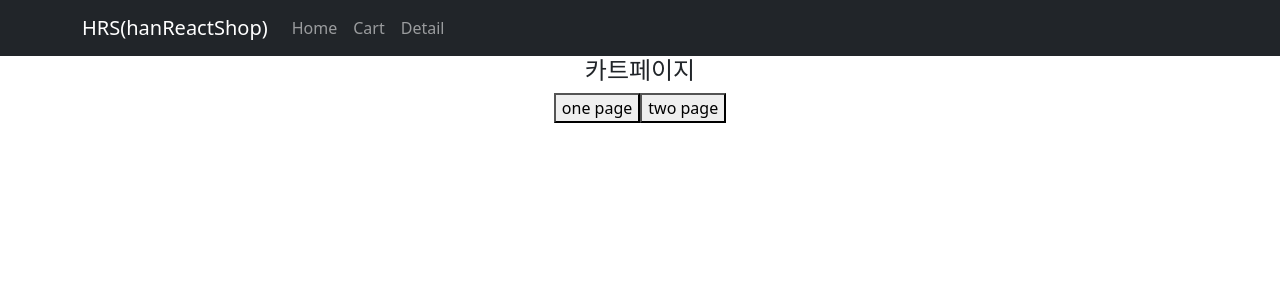
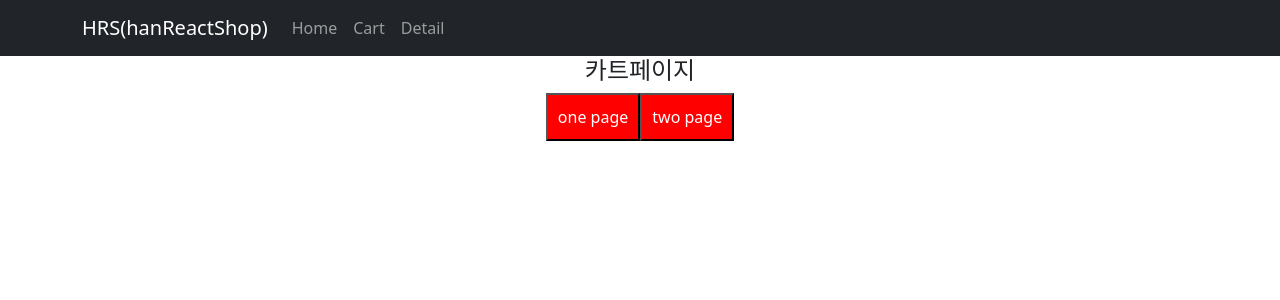
Before and after one commit to gkseogus/React_ShopApp2, a React (Create React App) app: page /cart in a window 1280 px wide. Shown: the top 300 px of the page. Built offline with nearby package versions, Linux system fonts and the light colour scheme.

Commit message:
220502_update btn styled

```diff
--- a/src/components/CartPage/index.tsx
+++ b/src/components/CartPage/index.tsx
@@ -1,5 +1,12 @@
 import React from 'react';
 import { Outlet, useNavigate } from 'react-router-dom';
+import styled from 'styled-components';
+
+const CartButton = styled.button`
+    background : red;
+    color : white;
+    padding : 10px;
+`
 
 const CartPage = () => {
 
@@ -8,8 +15,8 @@ const CartPage = () => {
     return (
         <div>
             <h4>카트페이지</h4>
-            <button onClick={() => {navigate('/cart/one')}}>one page</button>
-            <button onClick={() => {navigate('/cart/two')}}>two page</button>
+            <CartButton onClick={() => {navigate('/cart/one')}}>one page</CartButton>
+            <CartButton onClick={() => {navigate('/cart/two')}}>two page</CartButton>
             <Outlet></Outlet>
         </div>
     );
```
